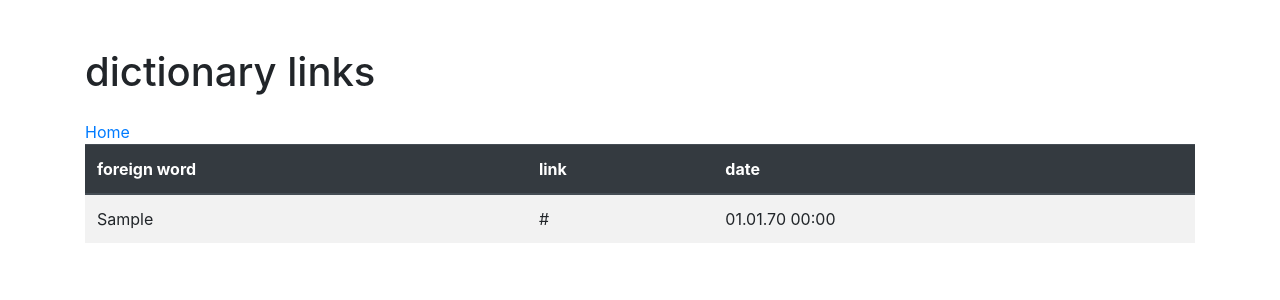
After one commit to alex-ist/llbot, a Flask app: page /dict-links in a window 1280 px wide. The commit adds this page. Shown: the top 300 px of the page. Run offline with Flask 3, Linux system fonts and the light colour scheme; tables that the repository leaves empty hold one stand-in row (values such as "Sample post"); some libraries are stand-ins or nearby versions.

Commit message:
Add dictionary data to the administration interface

```diff
--- a/adm/admin.py
+++ b/adm/admin.py
@@ -8,6 +8,15 @@ from adm.adm_utils import get_last_n_lines
 app = Flask(__name__)
 app.config['SQLALCHEMY_DATABASE_URI'] = 'sqlite:///' + os.path.join(os.getcwd(), "data", "ll.db")
 db = SQLAlchemy(app)
+
+class Dict_links(db.Model):
+    __tablename__ = 'dictionary_links'
+    foreign_w = db.Column('foreign_w', db.String, primary_key=True)
+    link = db.Column('link', db.String)
+    lang_code = db.Column('lang_code', db.Text, primary_key=True)
+    date = db.Column('date', db.Integer)
+    def get_date(self):
+        return datetime.fromtimestamp(self.date).strftime('%d.%m.%y %H:%M')
 
 
 class User(db.Model):
@@ -61,6 +70,11 @@ def show_users():
     else:  # Иначе возвращаем полную страницу
         return render_template('users.html', users=users)
 
+@app.route('/dict-links')
+def show_dl():
+    dict_links = Dict_links.query.order_by(Dict_links.foreign_w).all()
+    return render_template('dict_links.html', dict_links=dict_links)
+
 
 @app.route('/words/<int:user_id>')
 def show_user_words(user_id):
--- /dev/null
+++ b/adm/templates/dict_links.html
@@ -0,0 +1,35 @@
+<!DOCTYPE html>
+<html>
+<head>
+    <title>Cards</title>
+    <link rel="stylesheet" href="https://stackpath.bootstrapcdn.com/bootstrap/4.3.1/css/bootstrap.min.css">
+</head>
+<body>
+    <div class="container mt-5">
+        <h1 class="mb-4">dictionary links</h1>  <!-- mb-4 это класс для добавления отступа снизу -->
+        <a href="{{ url_for('show_users') }}">Home</a>
+
+        <table class="table table-striped">
+            <thead class="thead-dark">
+                <tr>
+                    <th>foreign word</th>
+                    <th>link</th>
+                    <th>date</th>
+                </tr>
+            </thead>
+            <tbody>
+                {% for w in dict_links %}
+                <tr>
+                    <td>{{ w.foreign_w }}</td>
+                    <td>{{ w.link }}</td>
+                    <td>{{ w.get_date() }}</td>
+                </tr>
+                {% endfor %}
+            </tbody>
+        </table>
+    </div>
+    <script src="https://code.jquery.com/jquery-3.3.1.slim.min.js"></script>
+    <script src="https://cdnjs.cloudflare.com/ajax/libs/popper.js/1.14.7/umd/popper.min.js"></script>
+    <script src="https://stackpath.bootstrapcdn.com/bootstrap/4.3.1/js/bootstrap.min.js"></script>
+</body>
+</html>
--- a/adm/templates/users.html
+++ b/adm/templates/users.html
@@ -12,6 +12,7 @@
 </head>
 <body>
     <div class="container mt-5">  <!-- контейнер для центрирования содержимого и добавления отступов -->
+        <a href="{{ url_for('show_dl') }}">dict links</a>
         <table class="table table-striped">  <!-- классы Bootstrap для стилизации таблицы -->
             <thead class="thead-dark">  <!-- делает заголовок таблицы темным -->
                 <tr>
```
